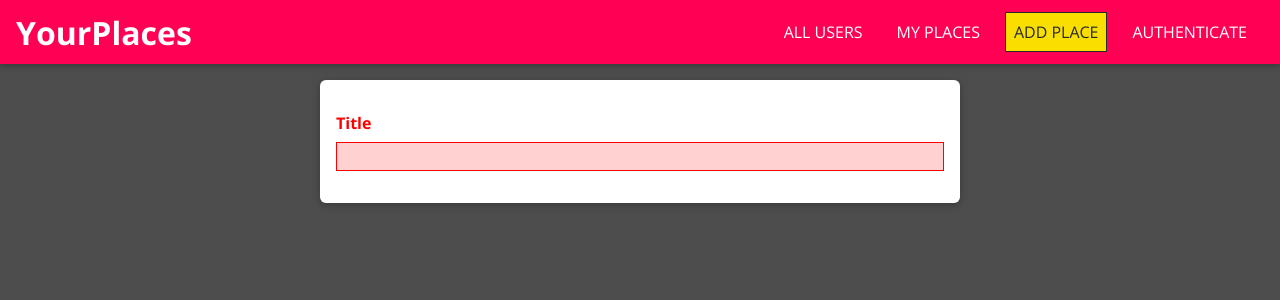
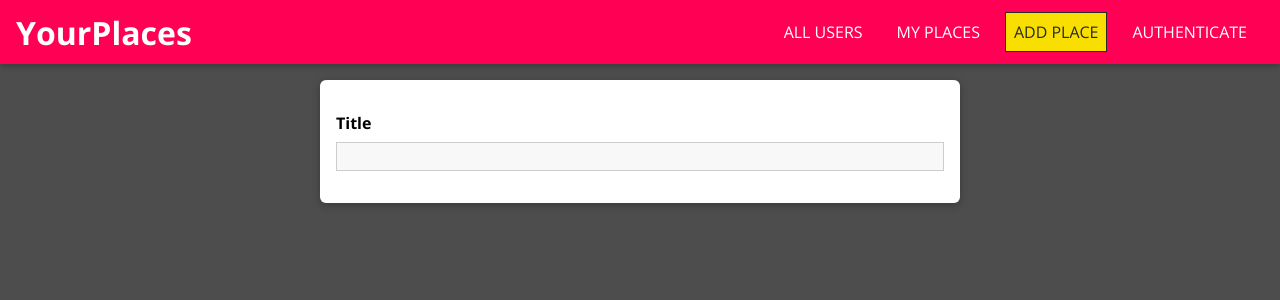
Before and after one commit to jripke74/mern-01, a React (Create React App) app in the folder frontend/: page /places/new in a window 1280 px wide. Shown: the top 300 px of the page. Built offline with nearby package versions, Linux system fonts and the light colour scheme.

Commit message:
add input validation

```diff
--- a/frontend/src/places/pages/NewPlace.js
+++ b/frontend/src/places/pages/NewPlace.js
@@ -1,4 +1,5 @@
 import Input from "../../shared/components/FormElements/Input";
+import { VALIDATOR_REQUIRE } from "../../shared/util/validators";
 import "./NewPlace.css";
 
 const NewPlace = () => {
@@ -8,7 +9,7 @@
         element="input"
         type="text"
         label="Title"
-        validators={[]}
+        validators={[VALIDATOR_REQUIRE()]}
         errorText="Please enter a valid title."
       />
     </form>
--- a/frontend/src/shared/components/FormElements/Input.js
+++ b/frontend/src/shared/components/FormElements/Input.js
@@ -1,5 +1,6 @@
 import { useReducer } from "react";
 
+import { validate } from "../../util/validators";
 import "./Input.css";
 
 const inputReducer = (state, action) => {
@@ -8,8 +9,14 @@
       return {
         ...state,
         value: action.val,
-        isValid: true,
+        isValid: validate(action.val, action.validators),
       };
+    case "TOUCH": {
+      return {
+        ...state,
+        isTouched: true,
+      };
+    }
     default:
       return state;
   }
@@ -18,11 +25,22 @@
 const Input = (props) => {
   const [inputState, dispatch] = useReducer(inputReducer, {
     value: "",
+    isTouched: false,
     isValid: false,
   });
 
   const changeHandler = (event) => {
-    dispatch({ type: "CHANGE", val: event.target.value });
+    dispatch({
+      type: "CHANGE",
+      val: event.target.value,
+      validators: props.validators,
+    });
+  };
+
+  const touchHandler = () => {
+    dispatch({
+      type: "TOUCH",
+    });
   };
 
   const element =
@@ -32,6 +50,7 @@
         type={props.type}
         placeholder={props.placeholder}
         onChange={changeHandler}
+        onBlur={touchHandler}
         value={inputState.value}
       />
     ) : (
@@ -39,6 +58,7 @@
         id={props.id}
         rows={props.rows || 3}
         onChange={changeHandler}
+        onBlur={touchHandler}
         value={inputState.value}
       />
     );
@@ -46,12 +66,12 @@
   return (
     <div
       className={`form-control ${
-        !inputState.isValid && "form-control--invalid"
+        !inputState.isValid && inputState.isTouched && "form-control--invalid"
       }`}
     >
       <label htmlFor={props.id}>{props.label}</label>
       {element}
-      {inputState.isValid && <p>{props.errorText}</p>}
+      {!inputState.isValid && inputState.isTouched && <p>{props.errorText}</p>}
     </div>
   );
 };
--- /dev/null
+++ b/frontend/src/shared/util/validators.js
@@ -0,0 +1,46 @@
+const VALIDATOR_TYPE_REQUIRE = 'REQUIRE';
+const VALIDATOR_TYPE_MINLENGTH = 'MINLENGTH';
+const VALIDATOR_TYPE_MAXLENGTH = 'MAXLENGTH';
+const VALIDATOR_TYPE_MIN = 'MIN';
+const VALIDATOR_TYPE_MAX = 'MAX';
+const VALIDATOR_TYPE_EMAIL = 'EMAIL';
+const VALIDATOR_TYPE_FILE = 'FILE';
+
+export const VALIDATOR_REQUIRE = () => ({ type: VALIDATOR_TYPE_REQUIRE });
+export const VALIDATOR_FILE = () => ({ type: VALIDATOR_TYPE_FILE });
+export const VALIDATOR_MINLENGTH = val => ({
+  type: VALIDATOR_TYPE_MINLENGTH,
+  val: val
+});
+export const VALIDATOR_MAXLENGTH = val => ({
+  type: VALIDATOR_TYPE_MAXLENGTH,
+  val: val
+});
+export const VALIDATOR_MIN = val => ({ type: VALIDATOR_TYPE_MIN, val: val });
+export const VALIDATOR_MAX = val => ({ type: VALIDATOR_TYPE_MAX, val: val });
+export const VALIDATOR_EMAIL = () => ({ type: VALIDATOR_TYPE_EMAIL });
+
+export const validate = (value, validators) => {
+  let isValid = true;
+  for (const validator of validators) {
+    if (validator.type === VALIDATOR_TYPE_REQUIRE) {
+      isValid = isValid && value.trim().length > 0;
+    }
+    if (validator.type === VALIDATOR_TYPE_MINLENGTH) {
+      isValid = isValid && value.trim().length >= validator.val;
+    }
+    if (validator.type === VALIDATOR_TYPE_MAXLENGTH) {
+      isValid = isValid && value.trim().length <= validator.val;
+    }
+    if (validator.type === VALIDATOR_TYPE_MIN) {
+      isValid = isValid && +value >= validator.val;
+    }
+    if (validator.type === VALIDATOR_TYPE_MAX) {
+      isValid = isValid && +value <= validator.val;
+    }
+    if (validator.type === VALIDATOR_TYPE_EMAIL) {
+      isValid = isValid && /^\S+@\S+\.\S+$/.test(value);
+    }
+  }
+  return isValid;
+};
```
